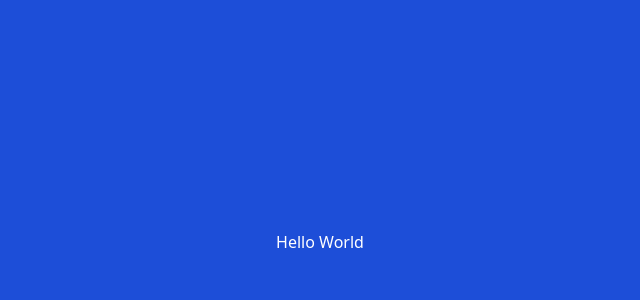
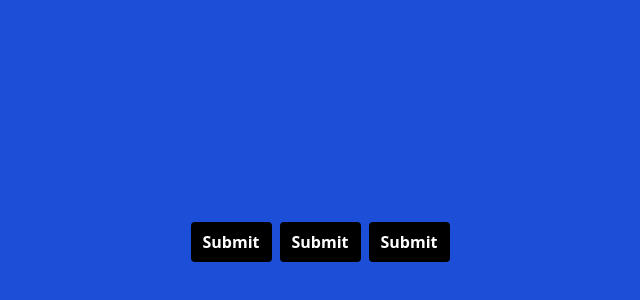
Before and after one commit to rezaaditama/my-catalog-app, a React (Vite) app: page / in a window 1280 px wide. Shown: the part 158-458 px from the top of the page, without its empty margins (320-960 px from the left). Built offline with nearby package versions, Linux system fonts and the light colour scheme.

Commit message:
create component button

```diff
--- a/src/App.jsx
+++ b/src/App.jsx
@@ -1,9 +1,12 @@
 import React from 'react';
+import Button from './components/Button';
 
 const App = () => {
   return (
-    <div className='flex justify-center items-center min-h-screen bg-blue-700 text-white'>
-      <h1>Hello World</h1>
+    <div className='flex justify-center items-center min-h-screen bg-blue-700 space-x-2'>
+      <Button />
+      <Button />
+      <Button />
     </div>
   );
 };
--- /dev/null
+++ b/src/components/Button/index.jsx
@@ -0,0 +1,11 @@
+import React from 'react';
+
+const Button = () => {
+  return (
+    <button className='font-bold text-white bg-black px-3 py-2 rounded'>
+      Submit
+    </button>
+  );
+};
+
+export default Button;
```
